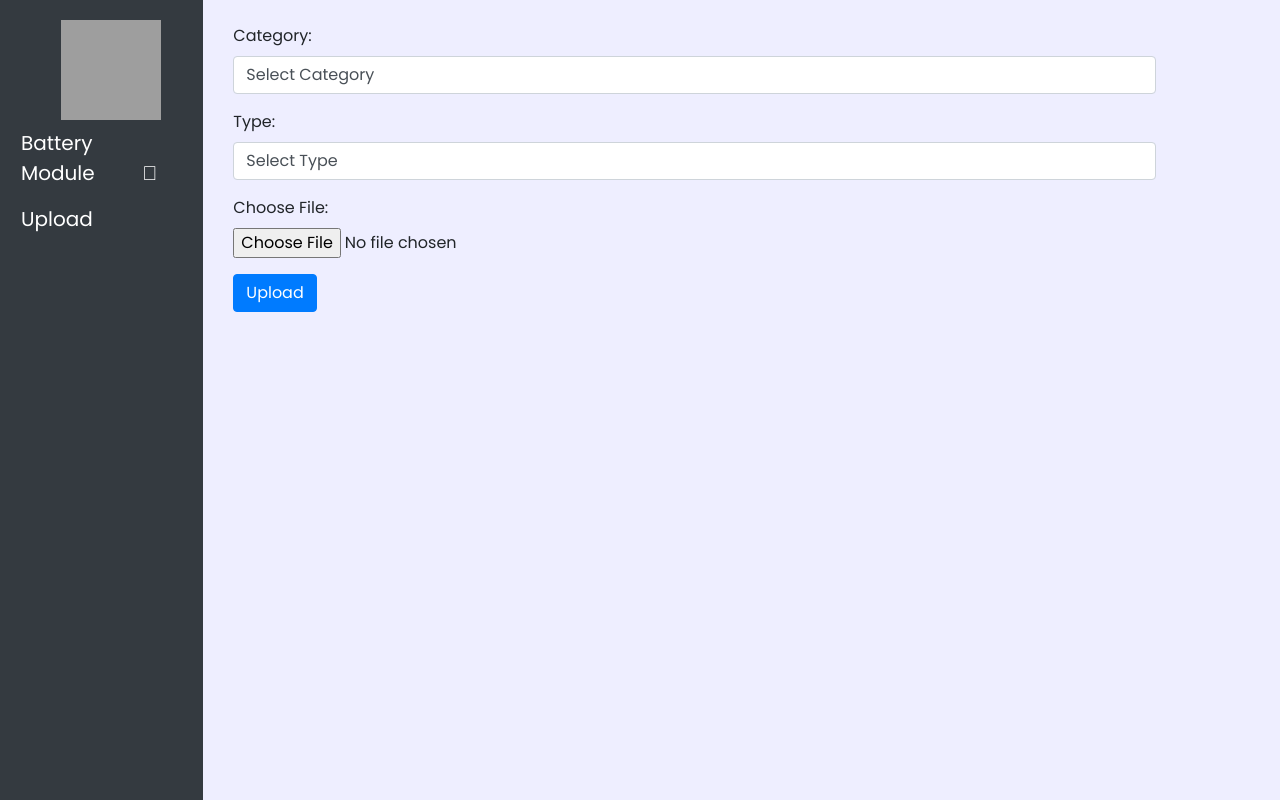
After one commit to akshatranadive/fetherstill, a Django app: page /myapp/upload/ in a window 1280 px wide. The commit adds this page. Run offline with Django 4.2, Linux system fonts and the light colour scheme; a user stored in the database is signed in; some libraries are stand-ins or nearby versions; grey boxes are pictures that could not be loaded.

Commit message:
New upload file feature and body styling

```diff
--- a/myapp/templates/base.html
+++ b/myapp/templates/base.html
@@ -12,6 +12,9 @@
         <link rel="stylesheet" type="text/css" href="{% static 'myapp/base.css' %}">
 
     <style>
+        body {
+            background-color: #EEEEFF;
+        }
         /* Sidebar Styles */
         #sidebar {
             background-color: #343a40;
@@ -23,20 +26,20 @@
             color: #ffffff;
             font-size: 16px;
         }
-#sidebar .nav-link ul {
-    list-style: none !important;
-    padding: 0;
-    margin: 0;
-}
 
+        #sidebar .nav-link ul {
+            list-style: none !important;
+            padding: 0;
+            margin: 0;
+        }
 
         .nav-link:hover {
             background-color: #555d66;
         }
 
         /* Custom class for the "Battery" heading */
-        .battery-heading {
-            font-size: 24px;
+        .battery-heading, .upload-heading {
+            font-size: 20px;
         }
 
         /* Collapse arrow color */
@@ -60,20 +63,13 @@
             <nav id="sidebar" class="col-md-2">
                 <div class="position-sticky">
 &nbsp&nbsp&nbsp&nbsp&nbsp&nbsp&nbsp&nbsp&nbsp&nbsp&nbsp&nbsp
-            <img src="{% static 'myapp/assets/test.png' %}" width="100" height="100"
-                class="d-inline-block align-items-center" alt="">
-
+            <img src="{% static 'myapp/assets/test.png' %}" width="100" height="100" class="d-inline-block align-items-center" alt="">
                     <ul class="nav flex-column">
                         <li class="nav-item">
                             <a class="nav-link battery-heading" href="#batterySubmenu" data-bs-toggle="collapse" aria-expanded="false">
-                                Battery
+                                Battery Module
                             </a>
                             <ul class="nav flex-column collapse" id="batterySubmenu">
-                                <li class="nav-item">
-                                    <a class="nav-link" href="{% url 'myapp:common_section' data_section='pump' %}">
-                                        Pump
-                                    </a>
-                                </li>
                                 <li class="nav-item">
                                     <a class="nav-link" href="{% url 'myapp:common_section' data_section='inlet' %}">
                                         Inlet
@@ -84,7 +80,15 @@
                                         Outlet
                                     </a>
                                 </li>
+                                <li class="nav-item">
+                                    <a class="nav-link" href="{% url 'myapp:common_section' data_section='pump' %}">
+                                        Pump
+                                    </a>
+                                </li>
                             </ul>
+                        </li>
+                        <li class="nav-item">
+                            <a class="nav-link upload-heading" href="{% url 'myapp:upload' %}">Upload</a>
                         </li>
                     </ul>
                 </div>
--- /dev/null
+++ b/myapp/templates/upload.html
@@ -0,0 +1,48 @@
+{% extends "base.html" %}
+
+<!DOCTYPE html>
+<html lang="en">
+<head>
+    <meta charset="UTF-8">
+    <title>Upload</title>
+    <style>
+
+    </style>
+</head>
+    <body>
+        <div class="container">
+            <h2 class="mt-5">File Upload</h2>
+            {% block content %}
+                <form method="post" enctype="multipart/form-data">
+                    {% csrf_token %}
+                    <div class="form-group">
+                        <label for="category">Category:</label>
+                        <select class="form-control" id="category" name="category" required>
+                            <option value="" disabled selected>Select Category</option>
+                            <option value="category1">Battery Module</option>
+                            <option value="category2">Category 2</option>
+                            <option value="category3">Category 3</option>
+                        </select>
+                    </div>
+                    <div class="form-group">
+                        <label for="type">Type:</label>
+                        <select class="form-control" id="type" name="type" required>
+                            <option value="" disabled selected>Select Type</option>
+                            <option value="type1">Inlet</option>
+                            <option value="type2">Outlet</option>
+                            <option value="type3">Pump</option>
+                        </select>
+                    </div>
+                    <div class="form-group">
+                        <label for="file">Choose File:</label>
+                        <input type="file" class="form-control-file" id="file" name="file" required>
+                    </div>
+                    <button type="submit" class="btn btn-primary">Upload</button>
+                </form>
+                {% if name %}
+                    <p>{{ name }} uploded successfully!</p>
+                {% endif %}
+            {% endblock %}
+        </div>
+    </body>
+</html>
--- a/myapp/urls.py
+++ b/myapp/urls.py
@@ -1,5 +1,7 @@
 # urls.py
 from django.urls import path
+from django.conf import settings
+from django.conf.urls.static import static
 from . import views
 
 app_name = 'myapp'
@@ -7,6 +9,7 @@ app_name = 'myapp'
 urlpatterns = [
     path('login/', views.login_view, name='login_view'),
     path('home/', views.home_view, name="home"),
+    path('upload/', views.upload_view, name="upload"),
     path('data/<str:data_section>/', views.common_section, name='common_section'),
     path('csv_export/<str:data_section>/', views.export_to_csv, name='csv_export'),
     path('excel_export/<str:data_section>/', views.export_to_excel, name='excel_export'),
@@ -15,3 +18,6 @@ urlpatterns = [
     # path('battery/', views.battery_view, name='battery'),
 
 ]
+
+if settings.DEBUG:
+    urlpatterns += static(settings.MEDIA_URL, document_root = settings.MEDIA_ROOT)
--- a/myapp/views.py
+++ b/myapp/views.py
@@ -1,19 +1,14 @@
-from datetime import datetime
-
 from django.shortcuts import render, redirect
+from django.http import HttpResponse
 from django.contrib.auth import authenticate, login, logout
 from django.contrib import messages
 from django.contrib.auth.decorators import login_required
+from django.core.files.storage import FileSystemStorage
+
 from .models import Pump, Inflow, Outflow
 from .forms import *
 import pandas as pd
-from django.forms import DateTimeInput
-import json
 
-import csv
-from django.http import HttpResponse, JsonResponse
-import tempfile
-import os
 
 @login_required(login_url="myapp:login_view")
 def common_section(request, data_section):
@@ -162,46 +157,6 @@ def common_section(request, data_section):
         })
 
 
-
-    # form = DataFilterForm(request.POST or None)  # Initialize the form with POST data or None
-    #
-    # if form.is_valid():
-    #     start_date = form.cleaned_data.get('start_date')
-    #     end_date = form.cleaned_data.get('end_date')
-    #     start_iteration = form.cleaned_data.get('start_iteration')
-    #     end_iteration = form.cleaned_data.get('end_iteration')
-    #
-    #     # Prepare filters based on the provided values
-    #     filters = {}
-    #
-    #     # if start_date:
-    #     #     filters['datetime__gte'] = start_date
-    #     # if end_date:
-    #     #     filters['datetime__lte'] = end_date
-    #     if start_iteration:
-    #         filters['iteration__gte'] = start_iteration
-    #     if end_iteration:
-    #         filters['iteration__lte'] = end_iteration
-    #
-    #     # Apply filters to the data
-    #     if data_section == 'pump':
-    #         data = Pump.objects.filter(**filters).order_by(order_field)
-    #     elif data_section == 'inlet':
-    #         data = Inflow.objects.filter(**filters).order_by(order_field)
-    #     elif data_section == 'outlet':
-    #         data = Outflow.objects.filter(**filters).order_by(order_field)
-    # else:
-    #     # No form submission or form is not valid, so display all data
-    #     if data_section == 'pump':
-    #         data = Pump.objects.all()
-    #     elif data_section == 'inlet':
-    #         data = Inflow.objects.all()
-    #     elif data_section == 'outlet':
-    #         data = Outflow.objects.all()
-    #
-    # return render(request, 'section.html', {'data': data, 'data_section': data_section, 'form': form})
-
-
 def export_to_csv(request, data_section):
     data = get_filtered_data(request, data_section)
     response = HttpResponse(content_type='text/csv')
@@ -218,6 +173,7 @@ def export_to_csv(request, data_section):
     df.to_csv(response, index=False)
 
     return response
+
 
 def export_to_excel(request, data_section):
     data = get_filtered_data(request, data_section)
@@ -236,6 +192,7 @@ def export_to_excel(request, data_section):
 
     return response
 
+
 def export_to_json(request, data_section):
     data = get_filtered_data(request, data_section)
     response = HttpResponse(content_type='application/json')
@@ -252,6 +209,7 @@ def export_to_json(request, data_section):
     response.write(df.to_json(orient='records', indent=2))
 
     return response
+
 
 def get_filtered_data(request, data_section):
     iteration_form = IterationFilterForm(request.GET)
@@ -302,6 +260,7 @@ def get_filtered_data(request, data_section):
 
     return filtered_data
 
+
 def login_view(request):
     if request.method == 'POST':
         username = request.POST['username']
@@ -322,21 +281,13 @@ def login_view(request):
 def home_view(request):
     return render(request, 'home.html')
 
-    # response = HttpResponse(content_type='text/csv')
-    # response['Content-Disposition'] = f'attachment; filename="{data_section}_data.csv"'
-    #
-    # writer = csv.writer(response)
-    #
-    # # Write headers to the CSV file
-    # writer.writerow(["iteration", "CPU Time", "Travels", "Value"])  # Adjust column headers as needed
-    #
-    # # Write data rows to the CSV file
-    # for item in data:
-    #     writer.writerow([item.iteration, item.cputime, item.travels, item.value])
-    #
-    # return response
 
-    # data_list = [["iteration", "CPU Time", "Travels", "Value"]]  # Headers
-    # data_list.extend([[item.iteration, item.cputime, item.travels, item.value] for item in data])
-    #
-    # return JsonResponse(data_list, safe=False)
+@login_required(login_url="myapp:login_view")
+def upload_view(request):
+    context = {}
+    if request.method == 'POST':
+        uploaded_file = request.FILES['file']
+        fs = FileSystemStorage()
+        name = fs.save(uploaded_file.name, uploaded_file)
+        context['name'] = name
+    return render(request, "upload.html", context)
```
Also changed, not shown: fetherstill/settings.py (+6 -3 lines), myapp/templates/pump_data.html (+10 -0 lines), myapp/migrations/0004_inflow_outflow_pump_delete_inletdata_and_more.py (added).
